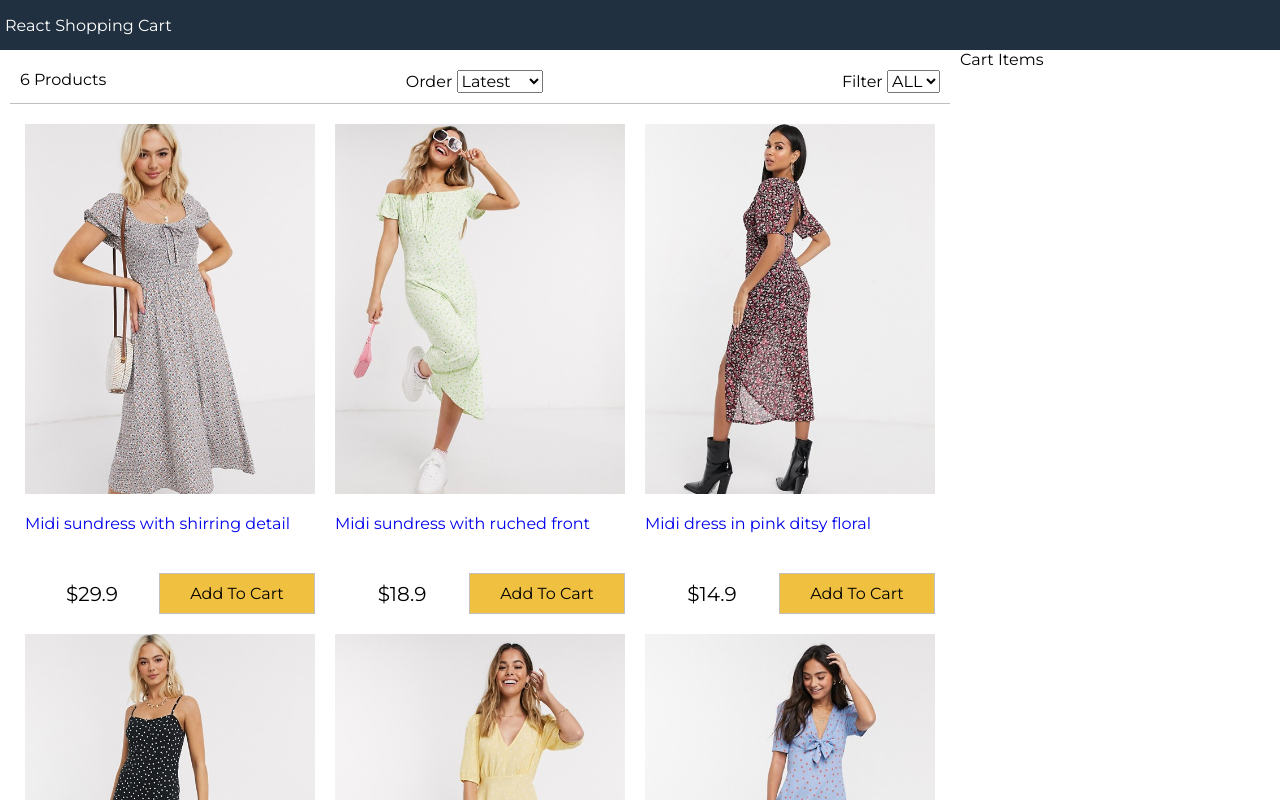
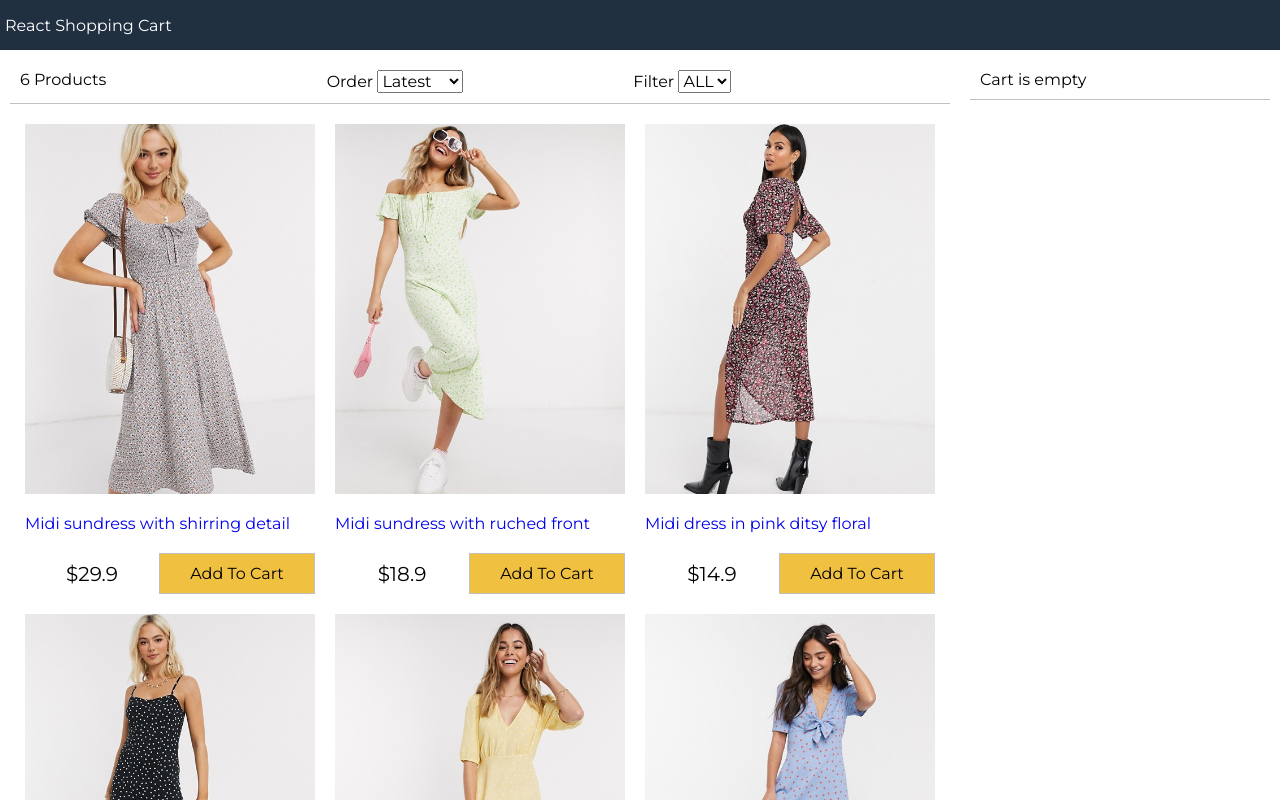
Before and after one commit to toku31/react-shopping-cart, a React (Create React App) app: page / in a window 1280 px wide. Shown: the top 800 px of the page. Built offline with nearby package versions, Linux system fonts and the light colour scheme.

Commit message:
cart-component

```diff
--- a/src/App.js
+++ b/src/App.js
@@ -3,16 +3,40 @@
 import data from "./data.json";
 import Products from "./components/Products";
 import Filter from './components/Filter';
+import Cart from './components/Cart';
 
 class App extends React.Component {
   constructor(){
     super();
     this.state = {
       products: data.products,
+      cartItems: [],
       size: "",
       sort: "",
     };
   }
+  removeFromCart = (product) => {
+    const cartItems = this.state.cartItems.slice();
+    this.setState({
+      cartItems: cartItems.filter((x) => x._id !==product._id),
+    })
+  }
+
+  addToCart = (product) => {
+    const cartItems = this.state.cartItems.slice();
+    let alreadyInCart = false;
+    cartItems.forEach((item) => {
+      if (item._id === product._id) {
+        item.count++;
+        alreadyInCart = true;
+      }
+    });
+    if (!alreadyInCart){
+        cartItems.push({...product, count: 1 });
+      }
+     this.setState({cartItems});
+  };
+
   sortProducts=(event)=>{
     console.log(event.target.value);
     const sort = event.target.value;
@@ -29,17 +53,21 @@
     }));
   };
 
-    filterProducts=(event)=>{
+  filterProducts = (event) => {
+    // impl
     console.log(event.target.value);
-      if(event.target.value===""){
-        this.setState({size: event.target.value, product:data.products});
+    if (event.target.value === "") {
+      this.setState({ size: event.target.value, products: data.products });
     } else {
       this.setState({
         size: event.target.value,
-          products: data.products.filter((product) => product.availableSizes.indexOf(event.target.value) >= 0),
+        products: data.products.filter(
+          (product) => product.availableSizes.indexOf(event.target.value) >= 0
+        ),
       });
     }
   };
+
   render() {
     return (
       <div className="grid-container">
@@ -50,9 +78,11 @@
           <div className="content">
             <div className="main">
               <Filter count={this.state.products.length} size={this.state.size} sort={this.state.sort} filterProducts={this.filterProducts} sortProducts={this.sortProducts}></Filter>
-              <Products products={this.state.products}></Products>
+              <Products products={this.state.products} addToCart={this.addToCart}></Products>
             </div>
-            <div className="sidebar">Cart Items</div>
+            <div className="sidebar">
+              <Cart cartItems = {this.state.cartItems} removeFromCart={this.removeFromCart}/>
+            </div>
           </div>
         </main>
         <footer>
--- /dev/null
+++ b/src/components/Cart.js
@@ -0,0 +1,52 @@
+import React, { Component } from 'react'
+import formatCurrency from '../util';
+
+export default class Cart extends Component {
+    render() {
+        const {cartItems} = this.props;
+        return (
+            <div>
+                {cartItems.length === 0? (
+                    <div className="cart cart-header">Cart is empty</div>
+                ) : (
+                    <div className="cart cart-header">
+                        You have {cartItems.length} in the cart{""}
+                    </div>
+                )}
+                <div>
+                    <div className="cart">
+                        <ul className="cart-items">
+                            {cartItems.map((item) => (
+                                <li key={item._id}>
+                                    <div>
+                                        <img src={item.image} alt={item.title}/>
+                                    </div>
+                                    <div>
+                                        <div>{item.title}</div>
+                                        <div className="right">
+                                            {formatCurrency(item.price)} X {item.count}{" "}
+                                            <button onClick={() =>this.props.removeFromCart(item)}>
+                                            Remove
+                                            </button>
+                                        </div>
+                                    </div>
+                                </li>
+                            ))}
+                        </ul>
+                    </div>
+                    {cartItems.length!==0 && (
+                        <div className="cart">
+                            <div className="total">
+                                <div>
+                                    Total: {" "}
+                                    {formatCurrency(cartItems.reduce((a,c) => a + c.price * c.count, 0))}
+                                </div>
+                                <button className="button primary">Proceed</button>
+                            </div>
+                        </div>
+                    )}
+                </div>
+            </div>
+        )
+    }
+}
--- a/src/components/Products.js
+++ b/src/components/Products.js
@@ -10,12 +10,12 @@
                         <li key={product._id}>
                             <div className="product">
                                 <a href={"#" + product._id}>
-                                    <img src={product.image} alt="{product.title}"></img>
+                                    <img src={product.image} alt={product.title}></img>
                                     <p>{product.title}</p>
                                 </a>
                                 <div className="product-price">
                                     <div>{formatCurrency(product.price)}</div>
-                                    <button className="button primary">Add To Cart</button>
+                                    <button onClick={()=>this.props.addToCart(product)} className="button primary">Add To Cart</button>
                                 </div>
                             </div>
                         </li>
--- a/src/index.css
+++ b/src/index.css
@@ -10,7 +10,7 @@
 }
 body, input, select, button, textarea {
   font-size: 1.6rem;
-  font-family: Montserrat, Helvetica, sans-serif;
+  font-family: Montserrat, Helvetica, Arial, sans-serif;
 }
 
 .grid-container{
@@ -30,7 +30,7 @@
 }
 header {
   grid-area: header;
-  background-color: hsl(210, 33%, 19%);
+  background-color: #203040;
   color: #ffffff;
   display: flex;
   align-items: center;
@@ -75,7 +75,7 @@
 }
 .products li {
   flex: 0 1 29rem;
-  height: 49rem;
+  height: 47rem;
   padding: 1rem;
   /* margin: 1rem; */
 }
@@ -123,3 +123,49 @@
   margin: 1rem;
   border-bottom: 0.1rem #c0c0c0 solid;
 }
+.filter div {
+  flex: 1;
+}
+/* Index.css */
+.cart {
+  padding: 1rem;
+  margin: 1rem;
+  display: flex;
+}
+.cart-header  {
+  border-bottom: 0.1rem #c0c0c0 solid;
+}
+.cart-items {
+  padding: 0;
+  width: 100%;
+  list-style-type: none;
+}
+.cart-items img {
+  width: 5rem;
+}
+.cart-items li {
+  display: flex;
+}
+.cart-items li div {
+  padding: 0.5rem;
+}
+.cart-items li div:last-child {
+  flex: 1;
+}
+.right{
+  text-align: right;
+}
+.total
+ {
+  display: flex;
+  justify-content: space-between;
+  align-items: center;
+  width: 100%;
+}
+.total > div {
+  font-size: 2rem;
+}
+.total > div,
+.total > button {
+  flex: 1;
+}
```
Lines whose indentation alone changed are shown as unchanged.
